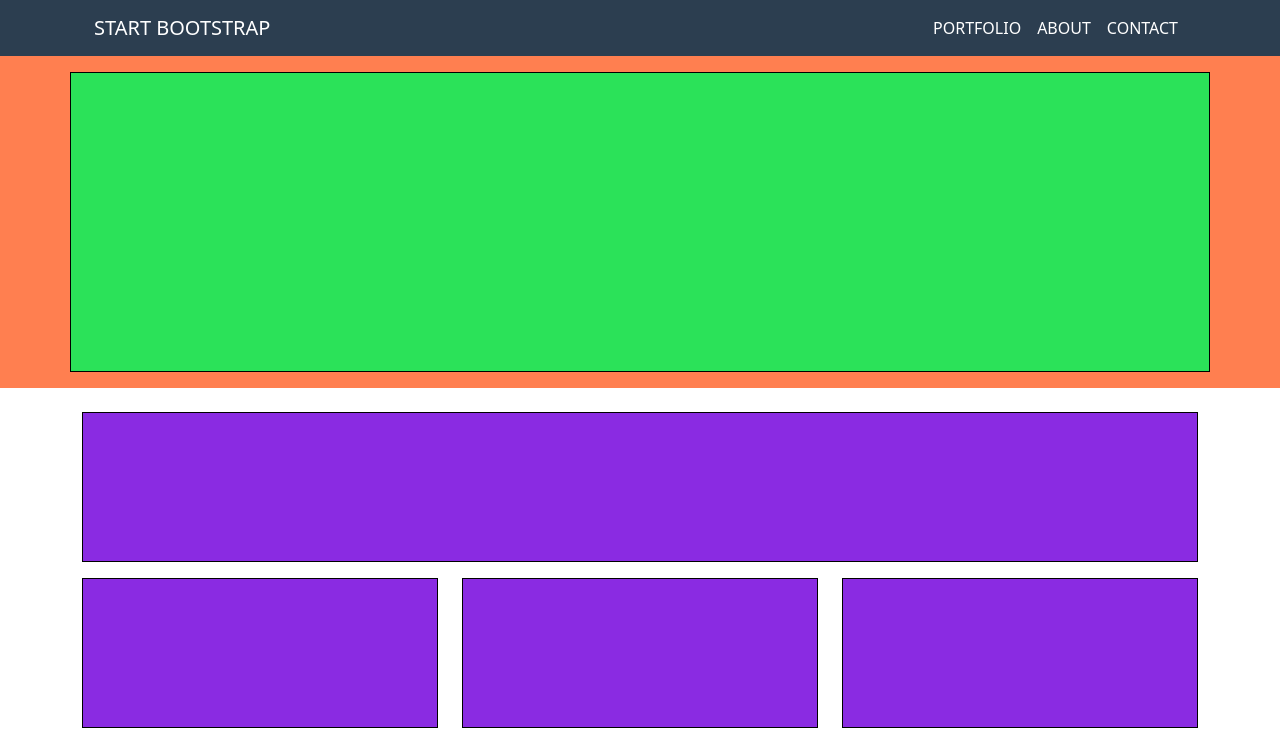
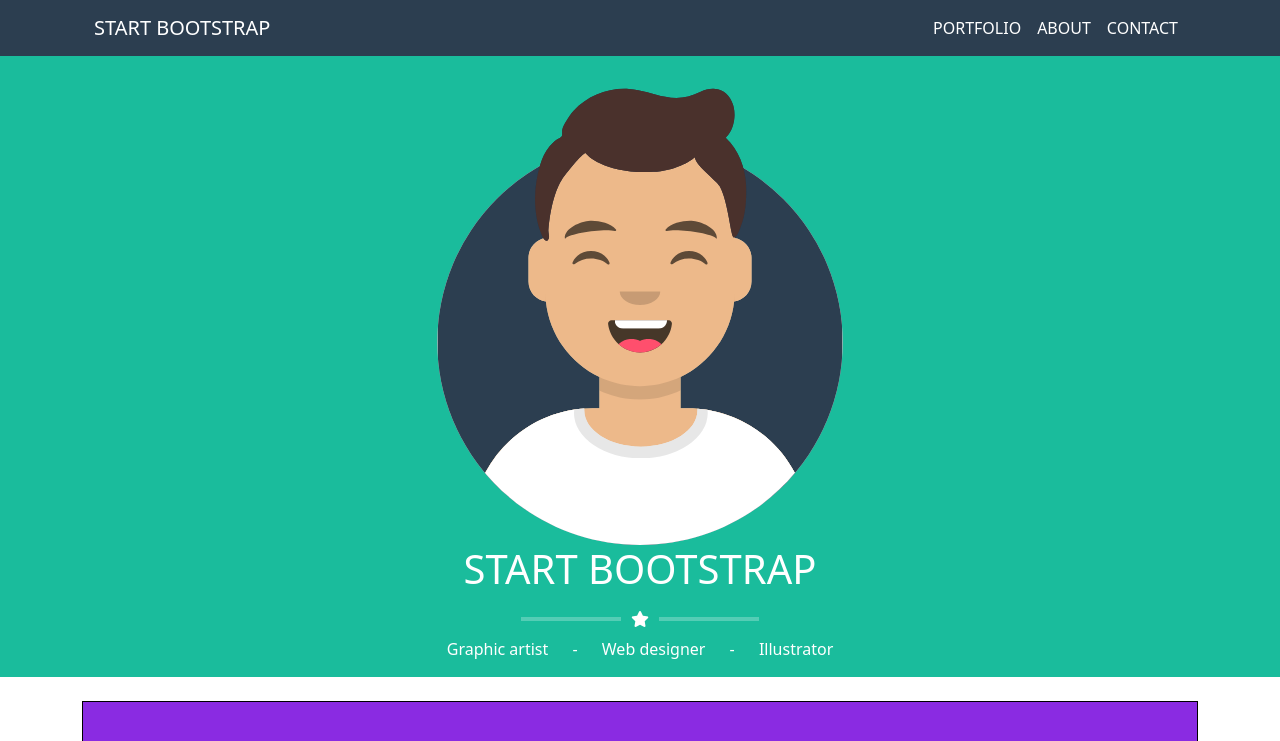
Before and after one commit to marco-scocca/html-css-bootstrap-freelancer, a plain HTML site: page index.html in a window 1280 px wide. Shown: the top 741 px of the page. Drawn offline with nearby package versions, Linux system fonts and the light colour scheme.

Commit message:
start-bootstrap

```diff
--- a/css/style.css
+++ b/css/style.css
@@ -24,13 +24,15 @@ header {
 
 
 .jumbo-content {
-    background-color: rgb(43, 226, 89);
-    border: 1px solid black;
-    height: 300px;
+    background-color: #1ABC9C;
+    text-align: center;
+    color: white;
+
+
 }
 
 .jumbo {
-    background-color: coral;
+    background-color: #1ABC9C;
 }
 
 #jumbotron,
@@ -46,3 +48,42 @@ header {
 .txt-white {
     color: white;
 }
+
+.resize-img {
+    width: 40%;
+    height: auto;
+}
+
+.flex {
+    display: flex;
+    justify-content: center;
+    align-items: center;
+}
+
+.hr-sizer {
+    margin-right: 10px;
+    width: 100px;
+    margin-left: 10px;
+    border: 2px solid white;
+
+}
+
+.hr-sizel {
+    margin-left: 10px;
+    width: 100px;
+    margin-right: 10px;
+    border: 2px solid white;
+
+}
+
+
+ul#menu {
+    margin: 0px;
+    padding: 0px;
+    list-style-type: none;
+}
+
+#menu li {
+    display: inline;
+    padding: 10px;
+}
--- a/index.html
+++ b/index.html
@@ -66,6 +66,22 @@
                     <div class="col-12">
                     </div>
                     <div class="jumbo-content">
+                        <img class="resize-img" src="./img/avatar.svg" alt="avatar">
+                        <h1>START BOOTSTRAP</h1>
+                        <div class="flex">
+                            <hr class="hr-sizel">
+                            <span><i class="fas fa-star"></i></span>
+                            <hr class="hr-sizer">
+                        </div>
+
+                        <ul id="menu">
+                            <li>Graphic artist</li>
+                            <li>-</li>
+                            <li>Web designer</li>
+                            <li>-</li>
+                            <li>Illustrator</li>
+                        </ul>
+
                     </div>
                 </div>
             </div>
```
